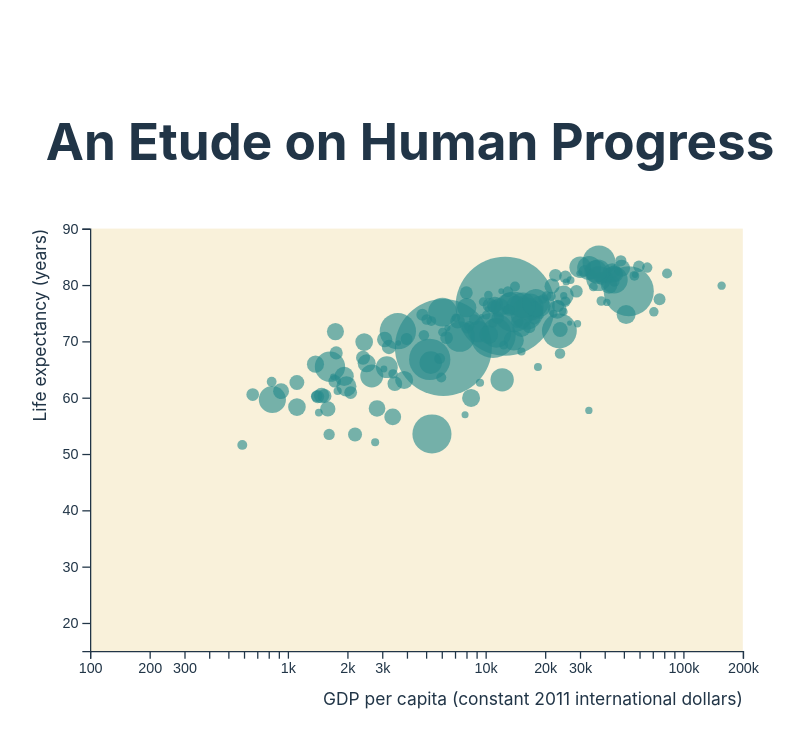
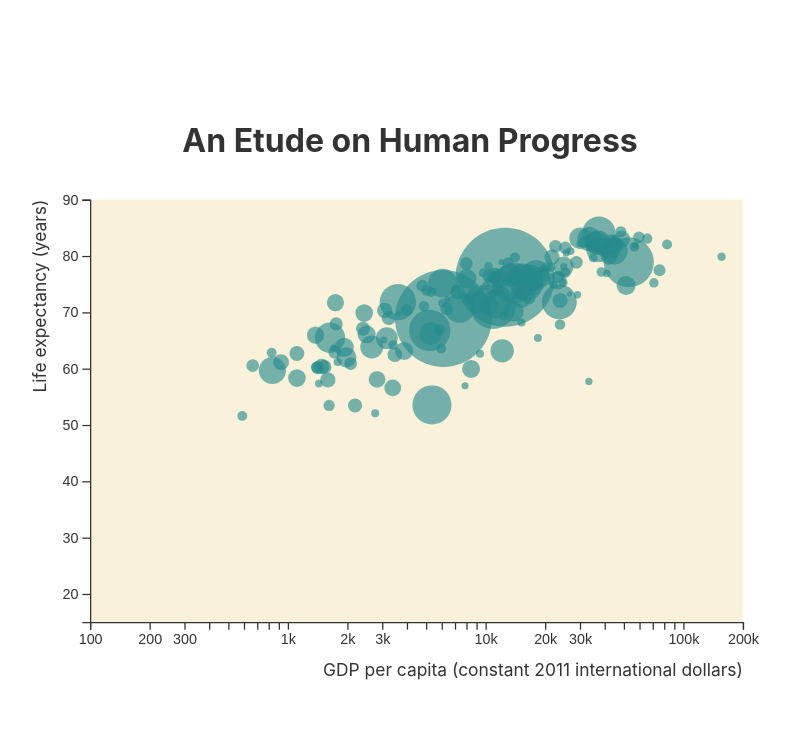
Before and after one commit to mgrabovsky/bubble-chart, a React (Vite) app: page / in a window 1280 px wide. Shown: the top 748 px of the page, without its empty margins (230-1034 px from the left). Built offline with nearby package versions, Linux system fonts and the light colour scheme.

Commit message:
Simplify CSS

```diff
--- a/src/main.css
+++ b/src/main.css
@@ -4,24 +4,14 @@
   line-height: 24px;
   font-weight: 400;
 
-  color-scheme: light dark;
-  color: rgba(255, 255, 255, 0.87);
-  background-color: #242424;
+  color: #333;
+  background-color: #ffffff;
 
   font-synthesis: none;
   text-rendering: optimizeLegibility;
   -webkit-font-smoothing: antialiased;
   -moz-osx-font-smoothing: grayscale;
   -webkit-text-size-adjust: 100%;
-}
-
-a {
-  font-weight: 500;
-  color: #646cff;
-  text-decoration: inherit;
-}
-a:hover {
-  color: #535bf2;
 }
 
 body {
@@ -31,40 +21,3 @@
   min-width: 320px;
   min-height: 100vh;
 }
-
-h1 {
-  font-size: 3.2em;
-  line-height: 1.1;
-}
-
-button {
-  border-radius: 8px;
-  border: 2px solid transparent;
-  padding: 0.6em 1.2em;
-  font-size: 1em;
-  font-weight: 500;
-  font-family: inherit;
-  background-color: #1a1a1a;
-  cursor: pointer;
-  transition: border-color 0.25s;
-}
-button:hover {
-  border-color: rgb(101, 180, 180);
-}
-button:focus,
-button:focus-visible {
-  outline: 4px auto -webkit-focus-ring-color;
-}
-
-@media (prefers-color-scheme: light) {
-  :root {
-    color: #213547;
-    background-color: #ffffff;
-  }
-  a:hover {
-    color: darkcyan;
-  }
-  button {
-    background-color: #e4e4e4;
-  }
-}
```
